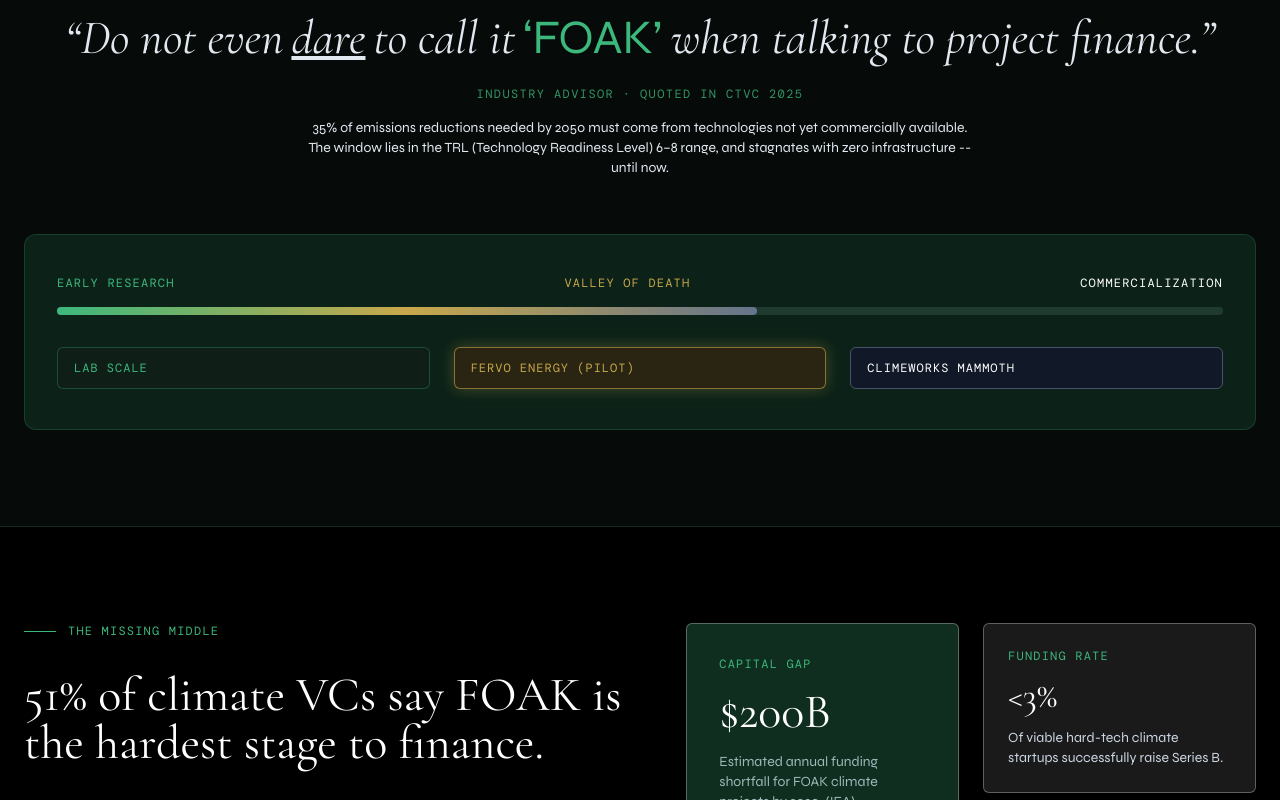
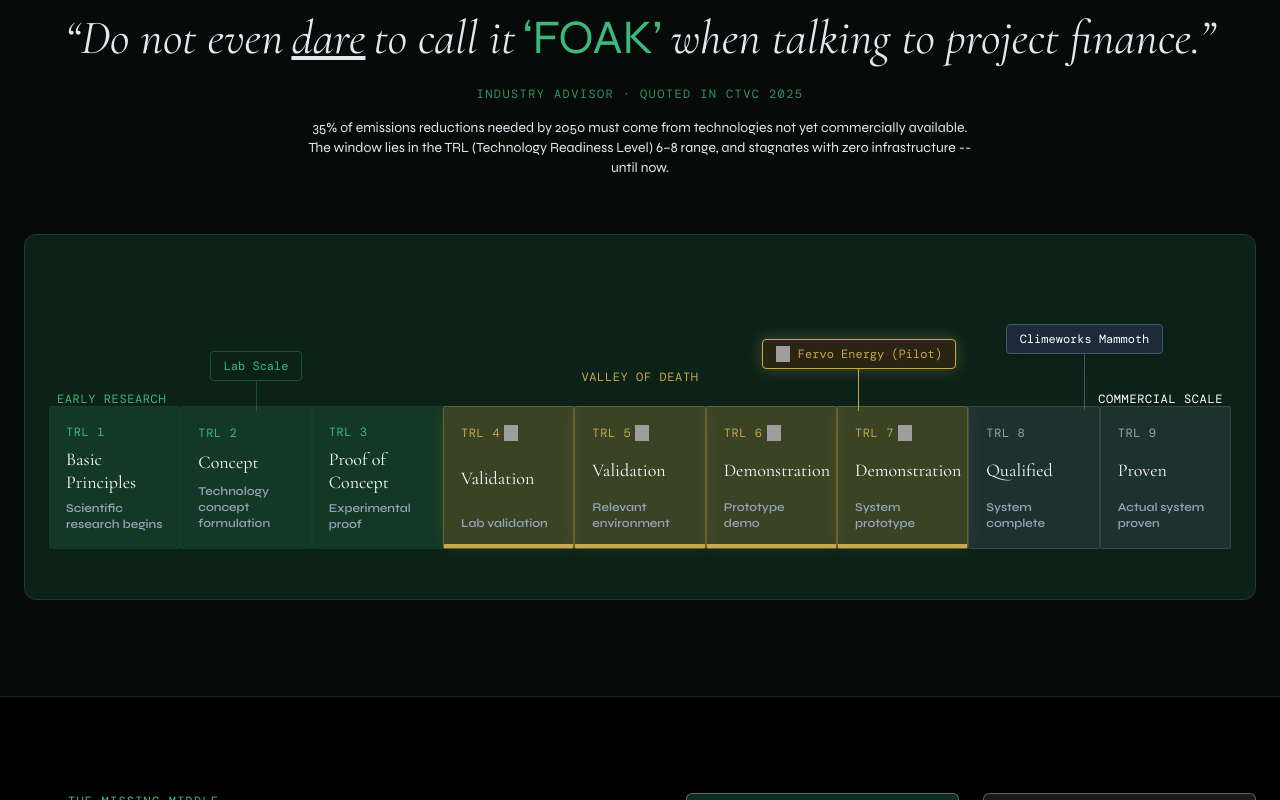
Before and after one commit to zhangyaxin742/frond-landing-page, a React (Vite) app: page / in a window 1280 px wide. Shown: the part 890-1690 px from the top of the page. Built offline with nearby package versions, Linux system fonts and the light colour scheme; grey boxes are pictures that could not be loaded.

Commit message:
callout message

```diff
--- a/src/app.tsx
+++ b/src/app.tsx
@@ -27,6 +27,8 @@
 ]
 
 const marqueeSecondary = ['40,000+ PATENTS INDEXED', 'SBIR/STTR AWARDS API', 'DOE LOAN PROGRAMS']
+
+const trlMarkerIcon = 'https://www.figma.com/api/mcp/asset/cc923146-e4d6-4108-93c5-d0c4401f5d05'
 
 const feedCards = [
   {
@@ -247,24 +249,171 @@
               35% of emissions reductions needed by 2050 must come from technologies not yet commercially available. The window lies in the TRL (Technology Readiness Level) 6–8 range, and stagnates with zero infrastructure -- until now.
             </p>
 
-            <div className="mt-14 rounded-[12px] border border-spring-green/20 bg-[#0c2218] px-8 py-10 text-left">
-              <div className="flex items-center justify-between text-xs font-mono uppercase tracking-[1.2px] text-slate-400">
-                <span className="text-spring-green">Early research</span>
-                <span className="text-amber-signal">Valley of death</span>
-                <span className="text-white">Commercialization</span>
-              </div>
-              <div className="mt-4 h-2 w-full rounded-full bg-[#1f3a2f]">
-                <div className="h-full w-[60%] rounded-full bg-gradient-to-r from-spring-green via-amber-signal to-slate-500" />
-              </div>
-              <div className="mt-8 grid gap-6 md:grid-cols-3">
-                <div className="rounded-[6px] border border-spring-green/30 bg-[#0f1f18] px-4 py-3 text-xs font-mono uppercase tracking-[1px] text-spring-green">
-                  Lab Scale
+            <div className="mt-14 rounded-[12px] border border-[#1f3a2f] bg-[#0c2218] px-6 py-8 text-left">
+              <div className="relative mx-auto h-[300px] w-full max-w-[1280px]">
+                <div className="absolute left-1/2 top-[110px] -translate-x-1/2 -translate-y-1/2 font-mono text-[12px] uppercase tracking-[0.6px] text-amber-signal">
+                  Valley of death
                 </div>
-                <div className="rounded-[6px] border border-amber-signal/60 bg-[#2a2412] px-4 py-3 text-xs font-mono uppercase tracking-[1px] text-amber-signal shadow-[0_0_15px_rgba(200,168,75,0.3)]">
-                  Fervo Energy (Pilot)
+                <div className="absolute left-[13.59%] top-[84px] flex flex-col items-center">
+                  <div className="rounded-[4px] border border-[rgba(61,184,124,0.3)] bg-[#0c2218] px-[13px] py-[5px] text-[12px] font-mono text-spring-green">
+                    Lab Scale
+                  </div>
+                  <div className="h-[30px] w-px bg-[rgba(61,184,124,0.3)]" />
                 </div>
-                <div className="rounded-[6px] border border-slate-600 bg-[#111827] px-4 py-3 text-xs font-mono uppercase tracking-[1px] text-white">
-                  Climeworks Mammoth
+                <div className="absolute left-[60.31%] top-[72px] flex flex-col items-center">
+                  <div className="flex items-center gap-2 rounded-[4px] border border-amber-signal bg-[#2a2412] px-[13px] py-[5px] text-[12px] font-mono text-amber-signal shadow-[0px_0px_15px_rgba(200,168,75,0.3)]">
+                    <img src={trlMarkerIcon} alt="" aria-hidden="true" className="h-[16px] w-[14px]" />
+                    Fervo Energy (Pilot)
+                  </div>
+                  <div className="h-[42px] w-px bg-amber-signal" />
+                </div>
+                <div className="absolute left-[80.94%] top-[57px] flex flex-col items-center">
+                  <div className="rounded-[4px] border border-[#475569] bg-[#1e293b] px-[13px] py-[5px] text-[12px] font-mono text-white shadow-[0px_10px_15px_-3px_rgba(0,0,0,0.1),0px_4px_6px_-4px_rgba(0,0,0,0.1)]">
+                    Climeworks Mammoth
+                  </div>
+                  <div className="h-[56px] w-px bg-[#475569]" />
+                </div>
+                <div className="absolute left-0 right-0 top-[123px] flex items-center justify-between px-2 font-mono text-[12px] uppercase tracking-[0.6px]">
+                  <span className="text-spring-green">Early Research</span>
+                  <span className="text-white">Commercial Scale</span>
+                </div>
+                <div className="absolute left-0 top-[139px] w-full overflow-x-auto pb-4">
+                  <div className="grid min-w-[1000px] grid-cols-9 gap-0">
+                    <div
+                      className="relative flex h-[143px] flex-col justify-between rounded-[2px] border px-[16px] py-[16px]"
+                      style={{ backgroundColor: 'rgba(61,184,124,0.15)', borderColor: 'rgba(4,120,87,0.1)' }}
+                    >
+                      <span className="text-[12px] font-mono uppercase tracking-[0.6px] text-spring-green">TRL 1</span>
+                      <span className="font-serif text-[18px] leading-[22.5px] text-white">
+                        Basic
+                        <br />
+                        Principles
+                      </span>
+                      <span className="font-display text-[12px] font-semibold leading-[16px] text-slate-400">
+                        Scientific
+                        <br />
+                        research begins
+                      </span>
+                    </div>
+                    <div
+                      className="relative flex h-[143px] flex-col justify-between rounded-[2px] border p-[17px]"
+                      style={{ backgroundColor: 'rgba(61,184,124,0.15)', borderColor: 'rgba(4,120,87,0.1)' }}
+                    >
+                      <span className="text-[12px] font-mono uppercase tracking-[0.6px] text-spring-green">TRL 2</span>
+                      <span className="font-serif text-[18px] leading-[22.5px] text-white">Concept</span>
+                      <span className="font-display text-[12px] font-semibold leading-[16px] text-slate-400">
+                        Technology
+                        <br />
+                        concept
+                        <br />
+                        formulation
+                      </span>
+                    </div>
+                    <div
+                      className="relative flex h-[143px] flex-col justify-between rounded-[2px] border px-[16px] py-[16px]"
+                      style={{ backgroundColor: 'rgba(61,184,124,0.15)', borderColor: 'rgba(4,120,87,0.1)' }}
+                    >
+                      <span className="text-[12px] font-mono uppercase tracking-[0.6px] text-spring-green">TRL 3</span>
+                      <span className="font-serif text-[18px] leading-[22.5px] text-white">
+                        Proof of
+                        <br />
+                        Concept
+                      </span>
+                      <span className="font-display text-[12px] font-semibold leading-[16px] text-slate-400">
+                        Experimental
+                        <br />
+                        proof
+                      </span>
+                    </div>
+                    <div
+                      className="relative flex h-[143px] flex-col justify-between rounded-[2px] border p-[17px]"
+                      style={{
+                        backgroundColor: 'rgba(200,168,75,0.25)',
+                        borderColor: 'rgba(200,168,75,0.3)',
+                        boxShadow: '0px 0px 20px -5px rgba(200,168,75,0.2)',
+                      }}
+                    >
+                      <div className="flex items-center gap-1">
+                        <span className="text-[12px] font-mono uppercase tracking-[0.6px] text-amber-signal">TRL 4</span>
+                        <img src={trlMarkerIcon} alt="" aria-hidden="true" className="h-[16px] w-[14px]" />
+                      </div>
+                      <span className="font-serif text-[18px] leading-[22.5px] text-white">Validation</span>
+                      <span className="font-display text-[12px] font-semibold leading-[16px] text-slate-400">Lab validation</span>
+                      <span className="absolute bottom-0 left-0 h-[4px] w-full bg-amber-signal" />
+                    </div>
+                    <div
+                      className="relative flex h-[143px] flex-col justify-between rounded-[2px] border p-[17px]"
+                      style={{
+                        backgroundColor: 'rgba(200,168,75,0.25)',
+                        borderColor: 'rgba(200,168,75,0.3)',
+                        boxShadow: '0px 0px 20px -5px rgba(200,168,75,0.2)',
+                      }}
+                    >
+                      <div className="flex items-center gap-1">
+                        <span className="text-[12px] font-mono uppercase tracking-[0.6px] text-amber-signal">TRL 5</span>
+                        <img src={trlMarkerIcon} alt="" aria-hidden="true" className="h-[16px] w-[14px]" />
+                      </div>
+                      <span className="font-serif text-[18px] leading-[22.5px] text-white">Validation</span>
+                      <span className="font-display text-[12px] font-semibold leading-[16px] text-slate-400">
+                        Relevant
+                        <br />
+                        environment
+                      </span>
+                      <span className="absolute bottom-0 left-0 h-[4px] w-full bg-amber-signal" />
+                    </div>
+                    <div
+                      className="relative flex h-[143px] flex-col justify-between rounded-[2px] border p-[17px]"
+                      style={{
+                        backgroundColor: 'rgba(200,168,75,0.25)',
+                        borderColor: 'rgba(200,168,75,0.3)',
+                        boxShadow: '0px 0px 20px -5px rgba(200,168,75,0.2)',
+                      }}
+                    >
+                      <div className="flex items-center gap-1">
+                        <span className="text-[12px] font-mono uppercase tracking-[0.6px] text-amber-signal">TRL 6</span>
+                        <img src={trlMarkerIcon} alt="" aria-hidden="true" className="h-[16px] w-[14px]" />
+                      </div>
+                      <span className="font-serif text-[18px] leading-[22.5px] text-white">Demonstration</span>
+                      <span className="font-display text-[12px] font-semibold leading-[16px] text-slate-400">Prototype demo</span>
+                      <span className="absolute bottom-0 left-0 h-[4px] w-full bg-amber-signal" />
+                    </div>
+                    <div
+                      className="relative flex h-[143px] flex-col justify-between rounded-[2px] border p-[17px]"
+                      style={{
+                        backgroundColor: 'rgba(200,168,75,0.25)',
+                        borderColor: 'rgba(200,168,75,0.3)',
+                        boxShadow: '0px 0px 20px -5px rgba(200,168,75,0.2)',
+                      }}
+                    >
+                      <div className="flex items-center gap-1">
+                        <span className="text-[12px] font-mono uppercase tracking-[0.6px] text-amber-signal">TRL 7</span>
+                        <img src={trlMarkerIcon} alt="" aria-hidden="true" className="h-[16px] w-[14px]" />
+                      </div>
+                      <span className="font-serif text-[18px] leading-[22.5px] text-white">Demonstration</span>
+                      <span className="font-display text-[12px] font-semibold leading-[16px] text-slate-400">System prototype</span>
+                      <span className="absolute bottom-0 left-0 h-[4px] w-full bg-amber-signal" />
+                    </div>
+                    <div
+                      className="relative flex h-[143px] flex-col justify-between rounded-[2px] border p-[17px]"
+                      style={{ backgroundColor: 'rgba(100,116,139,0.2)', borderColor: 'rgba(255,255,255,0.1)' }}
+                    >
+                      <span className="text-[12px] font-mono uppercase tracking-[0.6px] text-slate-400">TRL 8</span>
+                      <span className="font-serif text-[18px] leading-[22.5px] text-white">Qualified</span>
+                      <span className="font-display text-[12px] font-semibold leading-[16px] text-slate-400">System complete</span>
+                    </div>
+                    <div
+                      className="relative flex h-[143px] flex-col justify-between rounded-[2px] border p-[17px]"
+                      style={{ backgroundColor: 'rgba(100,116,139,0.2)', borderColor: 'rgba(255,255,255,0.1)' }}
+                    >
+                      <span className="text-[12px] font-mono uppercase tracking-[0.6px] text-slate-400">TRL 9</span>
+                      <span className="font-serif text-[18px] leading-[22.5px] text-white">Proven</span>
+                      <span className="font-display text-[12px] font-semibold leading-[16px] text-slate-400">
+                        Actual system
+                        <br />
+                        proven
+                      </span>
+                    </div>
+                  </div>
                 </div>
               </div>
             </div>
```
